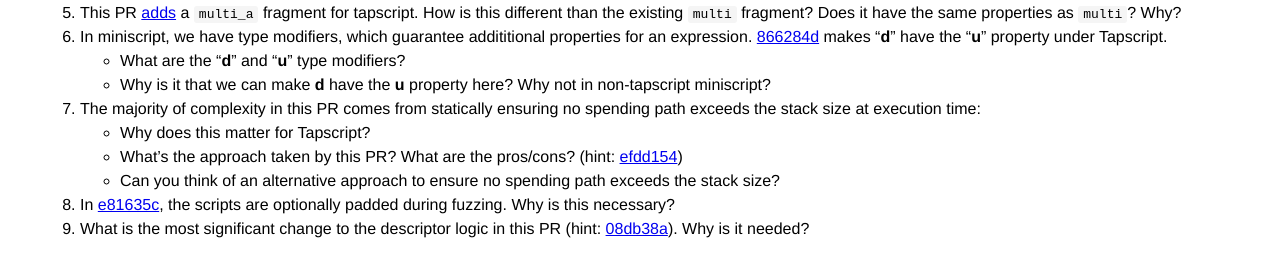
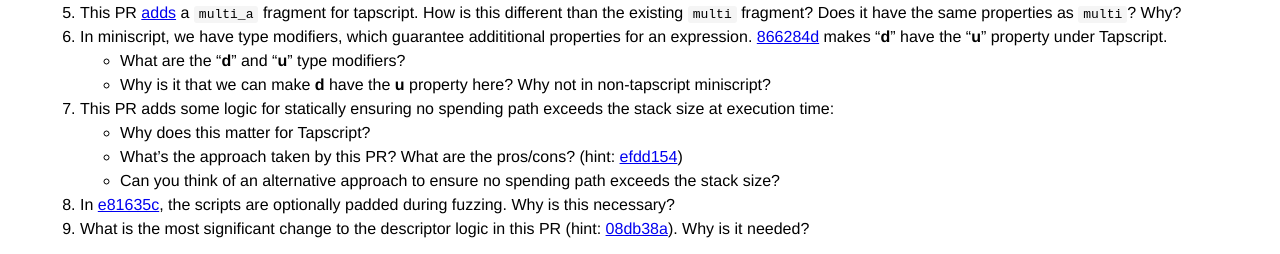
Before and after one commit to bitcoin-core-review-club/website, a Jekyll site: the page built from _posts/2023-04-05-#27255.md, in a window 1280 px wide. Shown: the part 1074-1328 px from the top of the page. Built offline with Jekyll 4.4.1, drawn with Linux system fonts in a browser that asks for light colours.

Commit message:
remove "complexity" wording
Co-authored-by: Antoine Poinsot <darosior@protonmail.com>

```diff
--- a/_posts/2023-04-05-#27255.md
+++ b/_posts/2023-04-05-#27255.md
@@ -42,7 +42,7 @@ Putting it all together, this PR adds support for Tapscript in Miniscript in Bit
 1. In miniscript, we have type modifiers, which guarantee addititional properties for an expression. [866284d](https://github.com/bitcoin/bitcoin/pull/27255/commits/866284d007993551f681809d9e48175a3b0fe0c1) makes "**d**" have the "**u**" property under Tapscript.
 	* What are the "**d**" and "**u**" type modifiers?
 	* Why is it that we can make **d** have the **u** property here? Why not in non-tapscript miniscript?
-1. The majority of complexity in this PR comes from statically ensuring no spending path exceeds the stack size at execution time:
+1. This PR adds some logic for statically ensuring no spending path exceeds the stack size at execution time:
 	* Why does this matter for Tapscript?
 	* What's the approach taken by this PR? What are the pros/cons? (hint: [efdd154](https://github.com/bitcoin/bitcoin/pull/27255/commits/efdd1543597aff49c56a1abaa75b574be3b330db))
 	* Can you think of an alternative approach to ensure no spending path exceeds the stack size?
```
